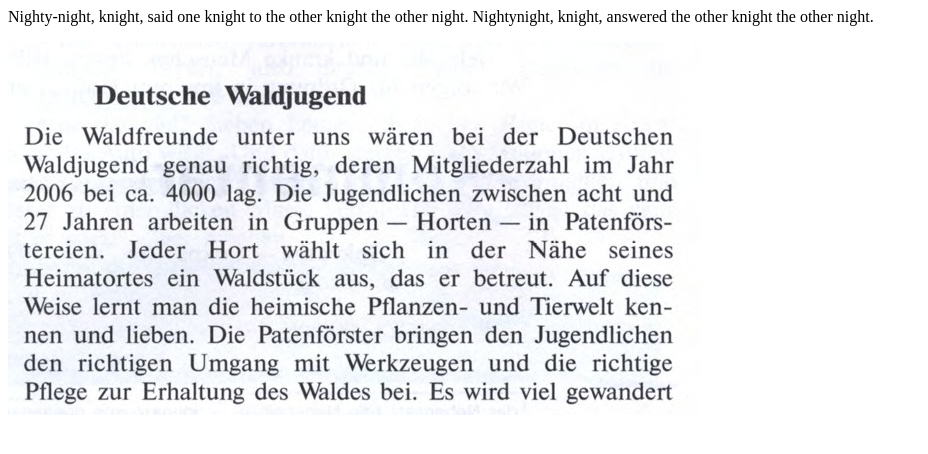
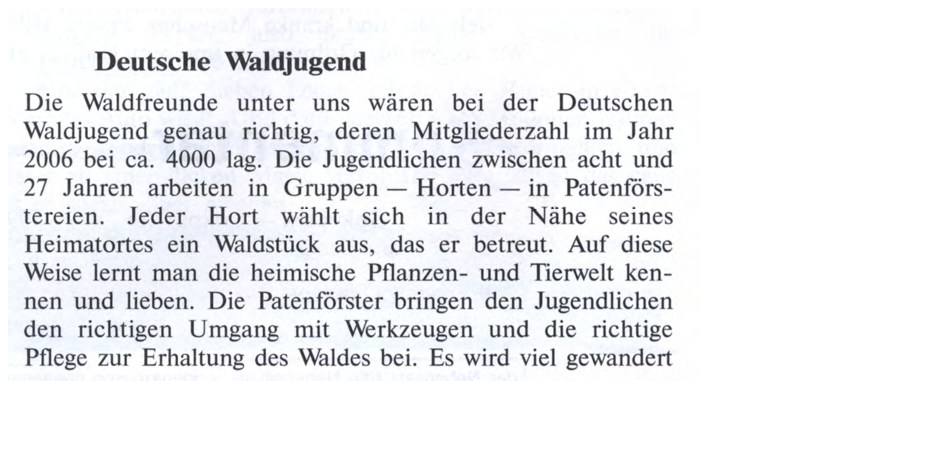
Before and after one commit to MaximuSG140/file_handlers, a plain HTML site: page images/index.html in a window 1280 px wide. Shown: the whole page, without its empty margins (0-928 px from the left). Drawn offline with Linux system fonts and the light colour scheme.

Commit message:
Delete text

```diff
--- a/images/index.html
+++ b/images/index.html
@@ -3,7 +3,6 @@
   <title>Images</title>
  </head>
  <body>
-  <p>Nighty-night, knight, said one knight to the other knight the other night. Nightynight, knight, answered the other knight the other night.</p>
   <p></p>
   <p><img src="images/dutch.jpeg"></p>
  </body>
```
